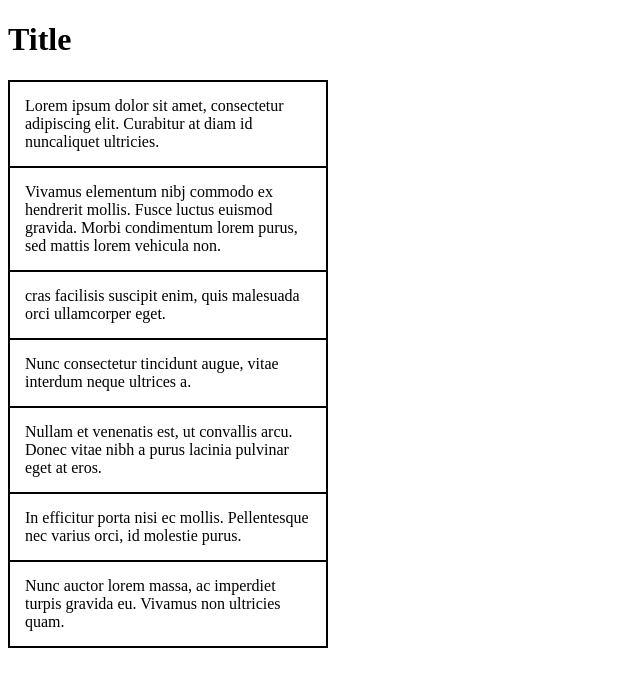
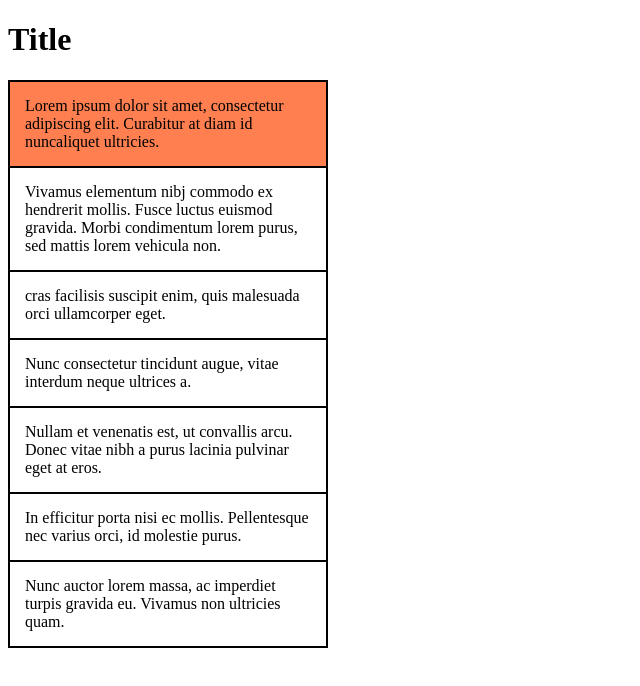
Before and after one commit to ntamasa/Pseudo-selectorok, a plain HTML site: page index.html in a window 1280 px wide. In both pictures the pointer is over the element 168 px from the left and 122 px from the top of the page. Shown: the whole page, without its empty margins (0-640 px from the left). Drawn offline with Linux system fonts and the light colour scheme.

Commit message:
Adding hover color to the boxes

```diff
--- a/style.css
+++ b/style.css
@@ -11,3 +11,6 @@ p {
 #last {
     border-bottom: 2px solid black;
 }
+p:hover {
+    background-color: coral;
+}
```
